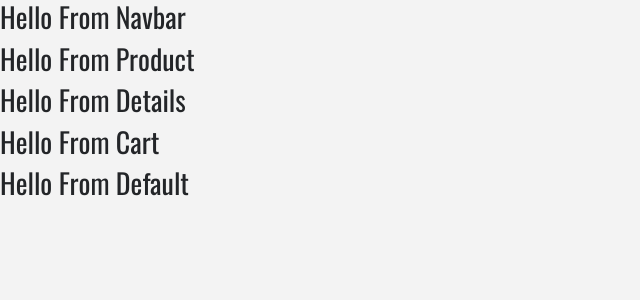
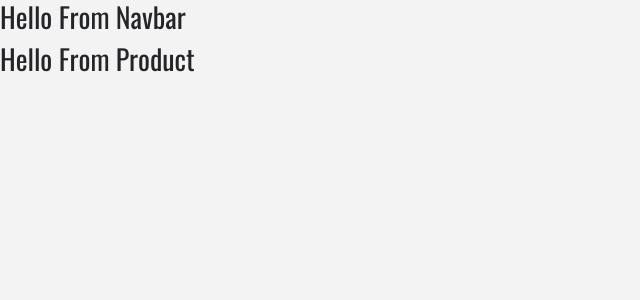
Before and after one commit to Mushfiqur06/kisko-ecommerce, a React (Create React App) app: page / in a window 1280 px wide. Shown: the top 300 px of the page, without its empty margins (0-640 px from the left). Built offline with nearby package versions, Linux system fonts and the light colour scheme.

Commit message:
Added Router in component

```diff
--- a/package.json
+++ b/package.json
@@ -13,6 +13,7 @@
     "react": "^16.11.0",
     "react-bootstrap": "^1.0.0-beta.16",
     "react-dom": "^16.11.0",
+    "react-router-dom": "^5.1.2",
     "react-scripts": "3.2.0"
   },
   "scripts": {
--- a/src/App.js
+++ b/src/App.js
@@ -1,5 +1,6 @@
 import React from 'react';
 import './App.css';
+import { Switch, Route } from 'react-router-dom'
 import Navbar from './components/navbar/Navbar'
 import ProductList from './components/productList/ProductList'
 import Details from './components/Details/Details'
@@ -11,10 +12,12 @@
   return (
     <React.Fragment>
       <Navbar></Navbar>
-      <ProductList></ProductList>
-      <Details></Details>
-      <Cart></Cart>
-      <Default></Default>
+      <Switch>
+        <Route exact path="/details" component={Details} />
+        <Route path="cart" component={Cart} />
+        <Route path="/default" component={Default} />
+        <Route path="/" component={ProductList} />
+      </Switch>
     </React.Fragment>
   );
 }
--- a/src/index.js
+++ b/src/index.js
@@ -1,5 +1,6 @@
 import React from 'react';
 import ReactDOM from 'react-dom';
+import { BrowserRouter as Router } from 'react-router-dom'
 import './index.scss';
 import App from './App';
 import * as serviceWorker from './serviceWorker';
@@ -16,7 +17,10 @@
 )
 
 
-ReactDOM.render(<App />, document.getElementById('root'));
+ReactDOM.render(
+    <Router>
+        <App />
+    </Router>, document.getElementById('root'));
 
 // If you want your app to work offline and load faster, you can change
 // unregister() to register() below. Note this comes with some pitfalls.
```
